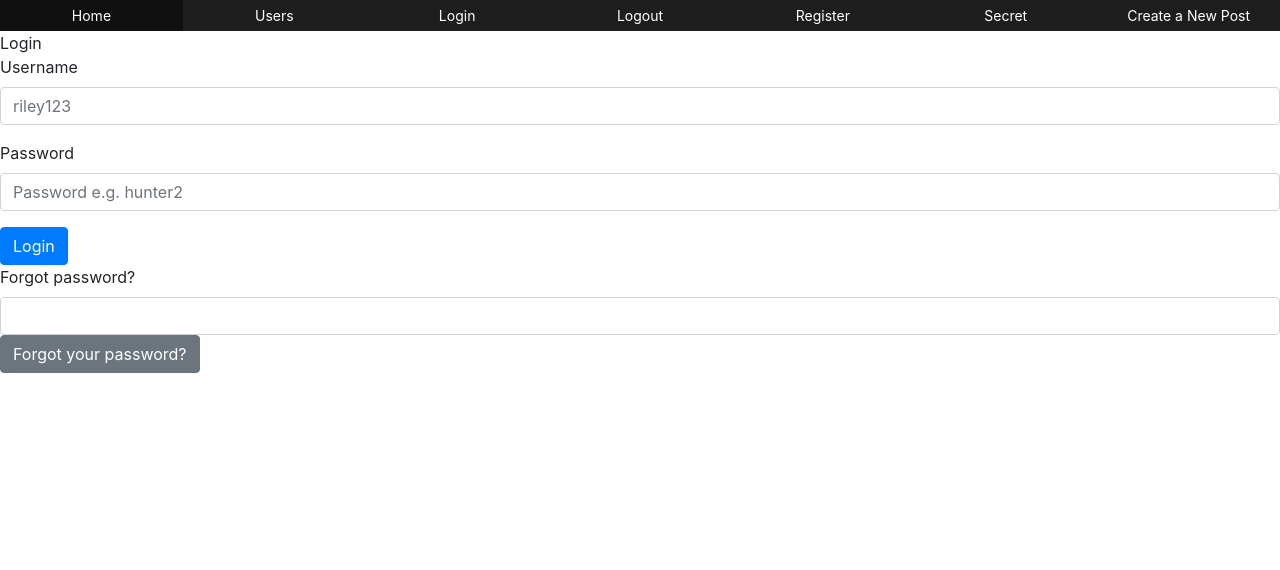
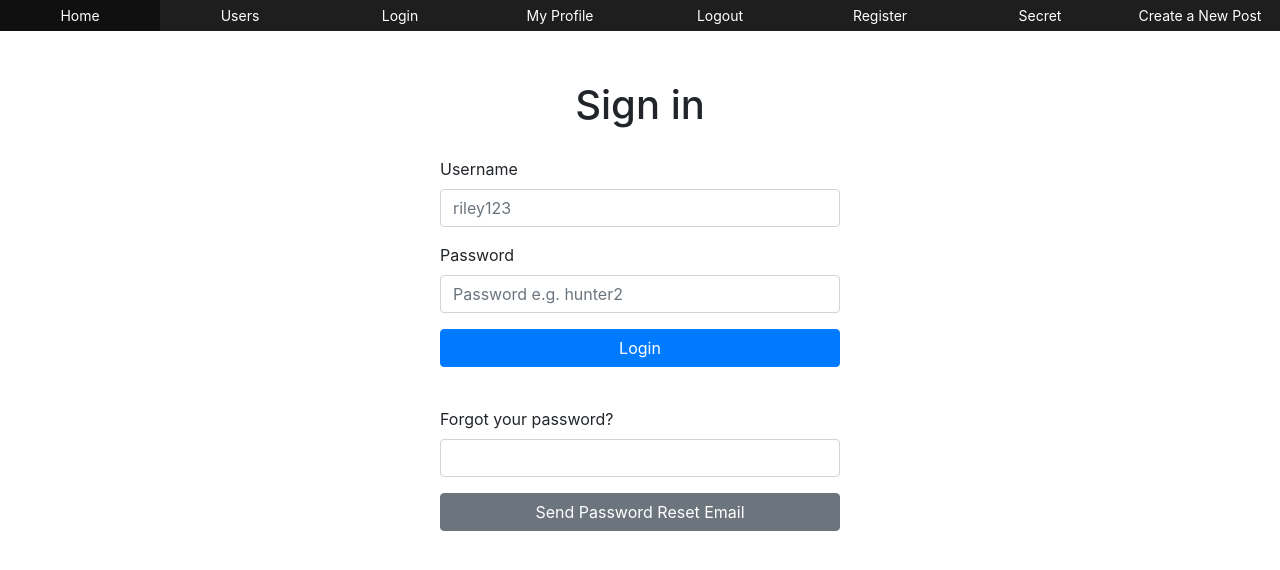
Before and after one commit to hhtran/foos_server, a React (Create React App) app in the folder client/: page /login in a window 1280 px wide. Shown: the top 570 px of the page. Built offline with nearby package versions, Linux system fonts and the light colour scheme.

Commit message:
Move from fetch to axios

```diff
--- a/client/src/App.js
+++ b/client/src/App.js
@@ -13,13 +13,14 @@ import PrivateRoute from "./components/PrivateRoute";
 import SecretZone from "./components/SecretZone";
 import Register from "./components/users/Register";
 import ResetPassword from "./components/users/ResetPassword";
+import MyProfile from "./components/users/MyProfile";
 
 class App extends Component {
   render() {
     return (
-      <BrowserRouter>
-        <html>
-          <head />
+      <html>
+        <head />
+        <BrowserRouter>
           <body>
             <NavBar />
             <Switch>
@@ -32,6 +33,11 @@ class App extends Component {
               <Route path="/logout" component={Logout} />
               <Route path="/register" component={Register} />
               <PrivateRoute
+                authenticated={false}
+                path="/me"
+                component={MyProfile}
+              />
+              <PrivateRoute
                 path="/secret"
                 authenticated={false}
                 component={SecretZone}
@@ -39,8 +45,8 @@ class App extends Component {
               <Route path="*" component={Page404} />
             </Switch>
           </body>
-        </html>
-      </BrowserRouter>
+        </BrowserRouter>
+      </html>
     );
   }
 }
--- a/client/src/components/NavBar.js
+++ b/client/src/components/NavBar.js
@@ -14,6 +14,9 @@ export default class NavBar extends Component {
         </Link>
         <Link className={css(styles.link)} to="/login">
           Login
+        </Link>
+        <Link className={css(styles.link)} to="/me">
+          My Profile
         </Link>
         <Link className={css(styles.link)} to="/logout">
           Logout
--- a/client/src/components/posts/PostCreate.js
+++ b/client/src/components/posts/PostCreate.js
@@ -1,5 +1,6 @@
 import React, { Component } from "react";
 import { Form, FormGroup, Label, Input, Button } from "reactstrap";
+import httpClient from "../../handlers/httpClient";
 
 export default class PostCreate extends Component {
   constructor(props) {
@@ -17,12 +18,10 @@ export default class PostCreate extends Component {
     formData.append("owner", "rileyaaaaewf");
     formData.append("photo", this.state.files[0]);
 
-    fetch("/api/posts", {
-      method: "POST",
+    httpClient.post("/api/posts", formData, {
       headers: {
         Accept: "multipart/form-data"
-      },
-      body: formData
+      }
     });
   }
 
--- a/client/src/components/users/Login.js
+++ b/client/src/components/users/Login.js
@@ -1,6 +1,7 @@
 import React, { Component } from "react";
 import { Form, FormGroup, Label, Input, Button } from "reactstrap";
 import httpClient from "../../handlers/httpClient";
+import { css, StyleSheet } from "aphrodite";
 
 export default class Login extends Component {
   constructor(props) {
@@ -41,9 +42,9 @@ export default class Login extends Component {
 
   render() {
     return (
-      <div>
-        <Form onSubmit={this.handleLoginSubmit}>
-          Login
+      <div className={css(styles.container)}>
+        <h1>Sign in</h1>
+        <Form className={css(styles.form)} onSubmit={this.handleLoginSubmit}>
           <FormGroup>
             <Label for="username">Username</Label>
             <Input
@@ -67,17 +68,38 @@ export default class Login extends Component {
           <Button color="primary">Login</Button>
         </Form>
 
-        <Form onSubmit={this.handleForgotPasswordSubmit}>
-          <Label for="forgot-password">Forgot password?</Label>
-          <Input
-            type="email"
-            name="forgot-password"
-            onChange={e => this.setState({ forgotPassword: e.target.value })}
-          />
+        <Form
+          className={css(styles.form)}
+          onSubmit={this.handleForgotPasswordSubmit}
+        >
+          <FormGroup>
+            <Label for="forgot-password">Forgot your password?</Label>
+            <Input
+              type="email"
+              name="forgot-password"
+              onChange={e => this.setState({ forgotPassword: e.target.value })}
+            />
+          </FormGroup>
 
-          <Button color="secondary">Forgot your password?</Button>
+          <Button color="secondary">Send Password Reset Email</Button>
         </Form>
       </div>
     );
   }
 }
+
+const styles = StyleSheet.create({
+  container: {
+    display: "flex",
+    flexDirection: "column",
+    alignItems: "center",
+    padding: 50
+  },
+  form: {
+    maxWidth: "400px",
+    width: "100%",
+    margin: "20px auto",
+    display: "flex",
+    flexDirection: "column"
+  }
+});
--- a/client/src/components/users/Logout.js
+++ b/client/src/components/users/Logout.js
@@ -1,8 +1,9 @@
 import React, { Component } from "react";
+import httpClient from "../../handlers/httpClient";
 
 export default class Logout extends Component {
   componentDidMount() {
-    fetch("/api/account/logout");
+    httpClient.get("/api/account/logout");
   }
 
   render() {
--- /dev/null
+++ b/client/src/components/users/MyProfile.js
@@ -0,0 +1,7 @@
+import React, { Component } from "react";
+
+export default class MyProfile extends Component {
+  render() {
+    return <div>My Profile</div>;
+  }
+}
--- a/client/src/components/users/Register.js
+++ b/client/src/components/users/Register.js
@@ -1,5 +1,6 @@
 import React, { Component } from "react";
 import { Form, FormGroup, Label, Input, Button } from "reactstrap";
+import httpClient from "../../handlers/httpClient";
 
 export default class Register extends Component {
   constructor(props) {
@@ -25,13 +26,11 @@ export default class Register extends Component {
       name: this.state.name
     };
 
-    fetch("/api/users/register", {
-      method: "POST",
+    httpClient.post("/api/users/register", body, {
       headers: {
         Accept: "application/json",
         "Content-Type": "application/json"
-      },
-      body: JSON.stringify(body)
+      }
     });
   }
 
--- a/client/src/components/users/UserProfile.js
+++ b/client/src/components/users/UserProfile.js
@@ -1,5 +1,6 @@
 import React, { Component } from "react";
 import logo from "../../logo.svg";
+import httpClient from "../../handlers/httpClient";
 
 const Post = ({ _id, title, description, photo }) => {
   return (
@@ -12,16 +13,16 @@ const Post = ({ _id, title, description, photo }) => {
   );
 };
 
-export default class UsersIndex extends Component {
+export default class UserProfile extends Component {
   async componentDidMount() {
     try {
       const { username } = this.props.match.params;
       const [userRes, postsRes] = await Promise.all([
-        fetch(`/api/users/${username}`),
-        fetch(`/api/users/${username}/posts`)
+        httpClient.get(`/api/users/${username}`),
+        httpClient.get(`/api/users/${username}/posts`)
       ]);
-      const user = await userRes.json();
-      const posts = await postsRes.json();
+      const user = await userRes.data;
+      const posts = await postsRes.data;
       console.log(posts);
       this.setState({ user, posts });
     } catch (e) {
--- a/client/src/components/users/UsersIndex.js
+++ b/client/src/components/users/UsersIndex.js
@@ -1,12 +1,13 @@
 import React, { Component } from "react";
 import { Link } from "react-router-dom";
 import logo from "../../logo.svg";
+import httpClient from "../../handlers/httpClient";
 
 export default class UsersIndex extends Component {
   async componentDidMount() {
     try {
-      const res = await fetch("/api/users");
-      const users = await res.json();
+      const res = await httpClient.get("/api/users");
+      const users = await res.data;
       this.setState({ users });
     } catch (e) {
       console.error(e);
```
Also changed, not shown: 1 other file (tests, documents, lock files or other folders).
